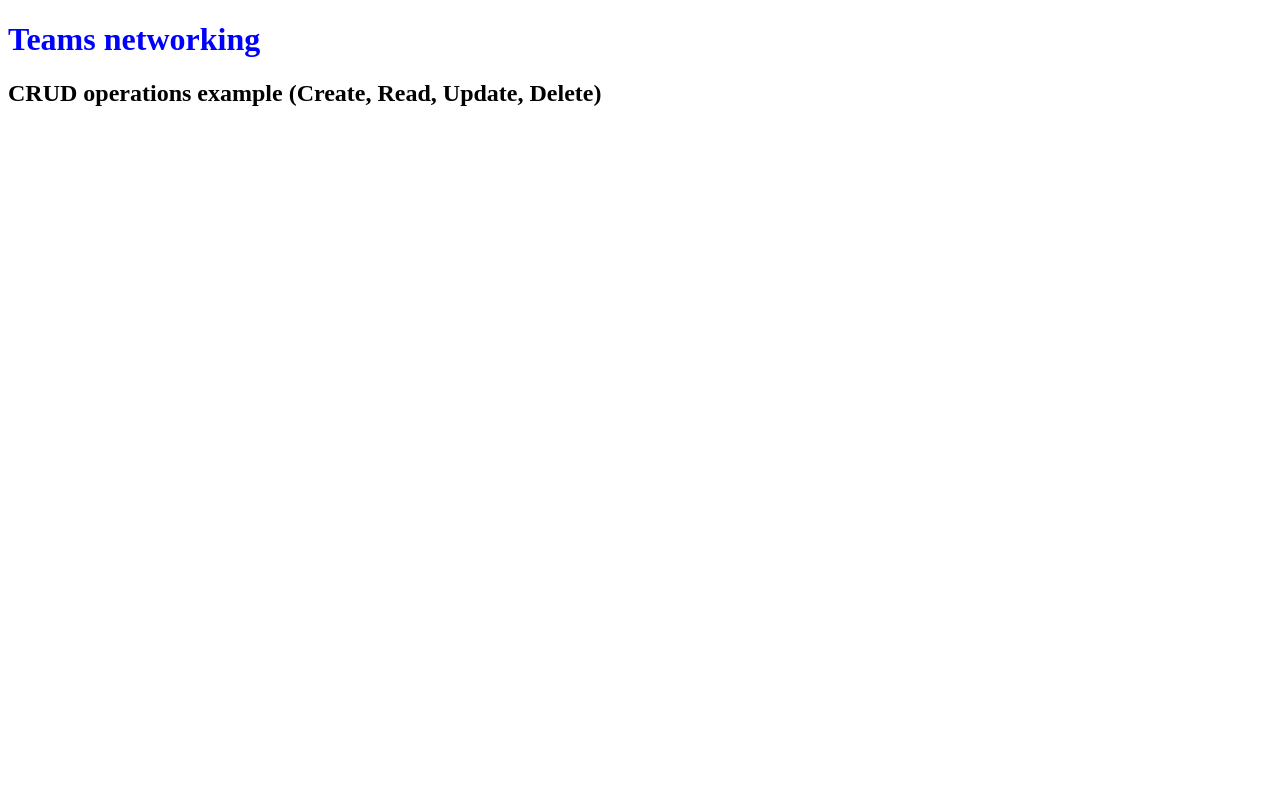
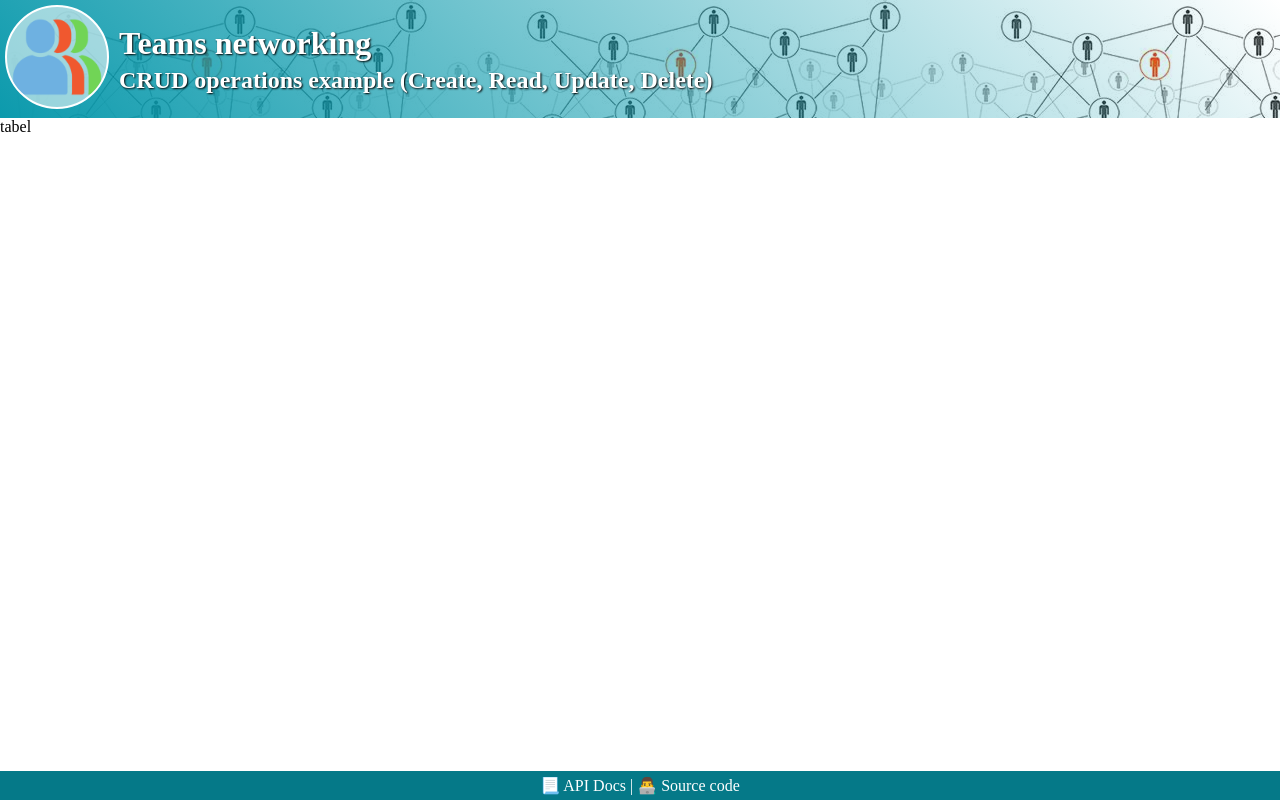
Before and after one commit to aimoldovan/teams-networking, a website built with webpack: page src/index.html in a window 1280 px wide. Built offline with nearby package versions, Linux system fonts and the light colour scheme.

Commit message:
created main layout

```diff
--- a/src/index.html
+++ b/src/index.html
@@ -6,7 +6,21 @@
     <title>Teams networking</title>
   </head>
   <body>
-    <h1>Teams networking</h1>
-    <h2>CRUD operations example (Create, Read, Update, Delete)</h2>
+    <header>
+      <div id="header-wrapper">
+        <div><img src="images/network-team-icon.png" width="100" alt="" /></div>
+        <div>
+          <h1>Teams networking</h1>
+          <h2>CRUD operations example (Create, Read, Update, Delete)</h2>
+        </div>
+      </div>
+    </header>
+    <section>
+      <table>
+        tabel
+      </table>
+    </section>
+
+    <footer>📃 API Docs | 👨‍💻 Source code</footer>
   </body>
 </html>
--- a/src/style.css
+++ b/src/style.css
@@ -1,3 +1,45 @@
-h1 {
-  color: blue;
+html {
+  height: 100%;
 }
+body {
+  display: flex;
+  flex-direction: column;
+  min-height: 100%;
+  margin: 0;
+}
+body > section {
+  flex: 1;
+}
+
+header {
+  background-image: url(images/th.jpeg);
+  text-shadow: 1px 1px 2px #000000;
+}
+
+#header-wrapper {
+  display: flex;
+  flex-direction: row;
+  align-items: center;
+  background-color: rgba(red, green, blue, alpha);
+  background: linear-gradient(45deg, #0798abfa, transparent);
+}
+
+header img {
+  background-color: #ffffff90;
+  border: 2px solid white;
+  border-radius: 50%;
+  margin: 5px;
+}
+
+h1,
+h2 {
+  margin: 5px;
+  color: white;
+}
+
+footer {
+  background: #057988;
+  color: white;
+  text-align: center;
+  padding: 5px;
+}
```
Also changed, not shown: src/images/network-team-icon.png (added), src/images/th.jpeg (added).
